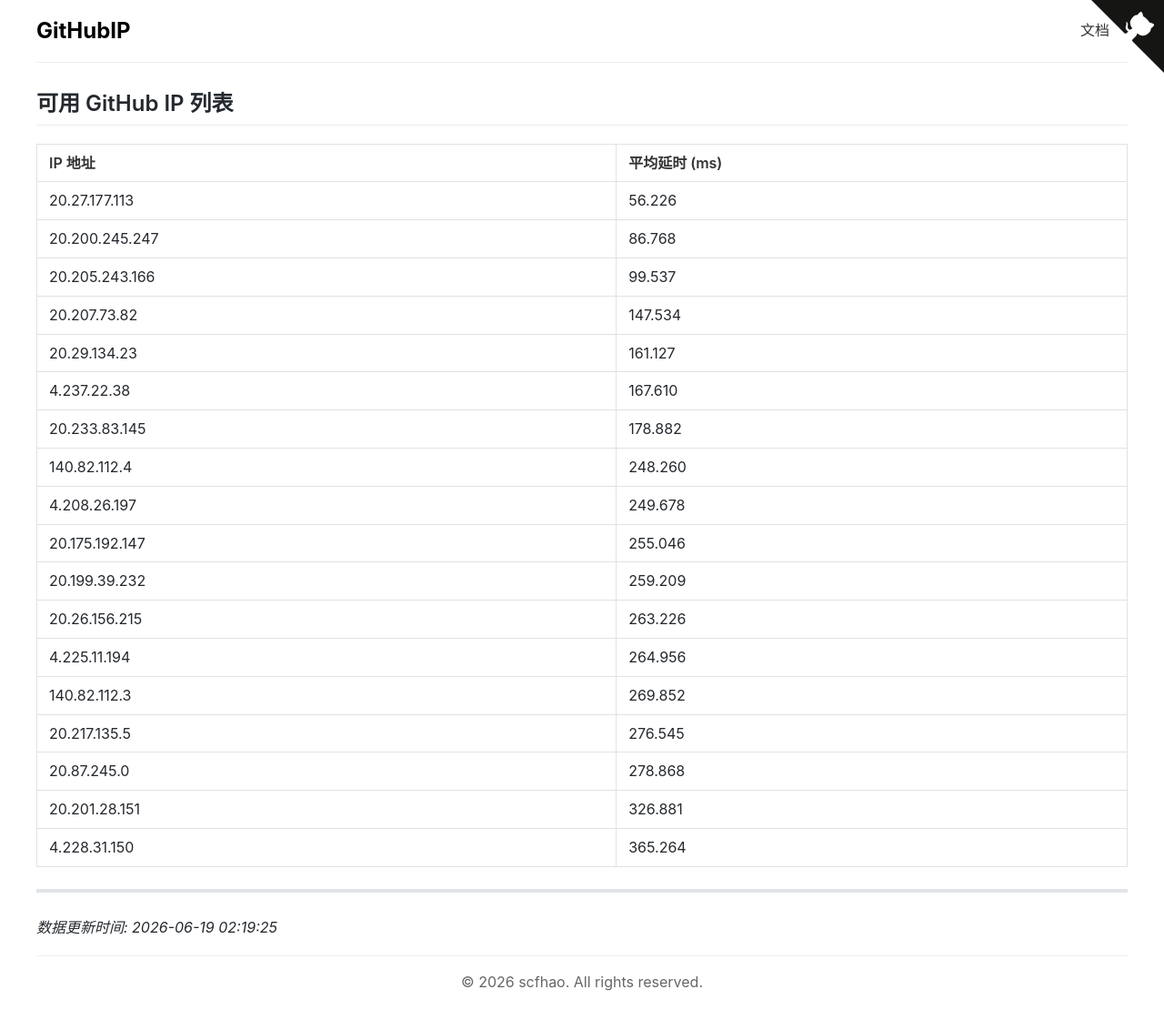
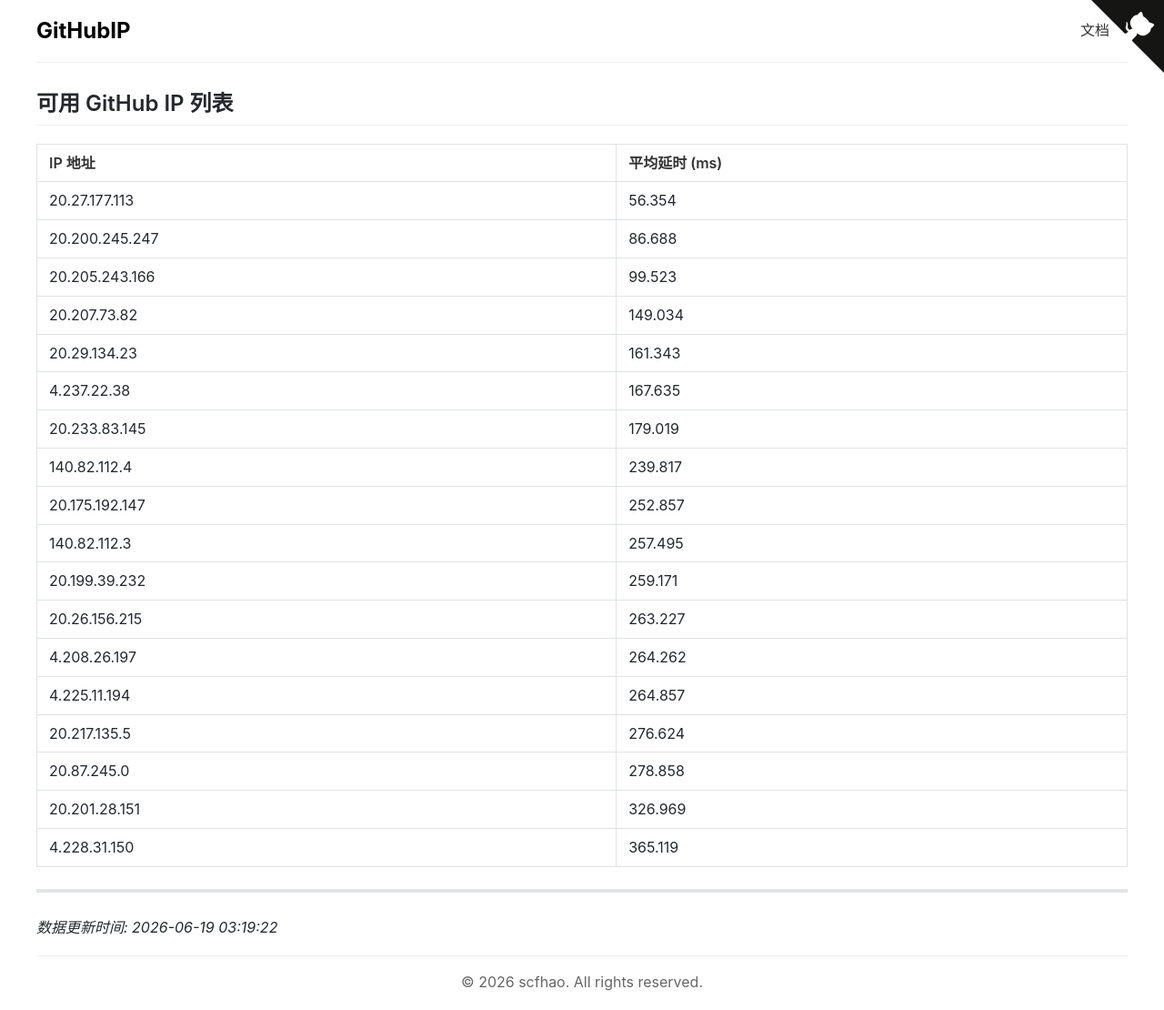
Before and after one commit to scfhao/GitHubIP, a Jekyll site: the page built from index.md, in a window 1280 px wide. Shown: the whole page at 91% size. Built offline with Jekyll 4.4.1, drawn with Linux system fonts in a browser that asks for light colours.

Commit message:
自动脚本执行 - 2026-06-19 03:19:23

```diff
--- a/index.md
+++ b/index.md
@@ -1,32 +1,32 @@
 ---
 layout: home
 title: GitHub IP 列表
-date: 2026-06-19 02:19:25
+date: 2026-06-19 03:19:22
 ---
 
 ## 可用 GitHub IP 列表
 
 | IP 地址 | 平均延时 (ms) |
 |---------|--------------|
-| 20.27.177.113 | 56.226 |
-| 20.200.245.247 | 86.768 |
-| 20.205.243.166 | 99.537 |
-| 20.207.73.82 | 147.534 |
-| 20.29.134.23 | 161.127 |
-| 4.237.22.38 | 167.610 |
-| 20.233.83.145 | 178.882 |
-| 140.82.112.4 | 248.260 |
-| 4.208.26.197 | 249.678 |
-| 20.175.192.147 | 255.046 |
-| 20.199.39.232 | 259.209 |
-| 20.26.156.215 | 263.226 |
-| 4.225.11.194 | 264.956 |
-| 140.82.112.3 | 269.852 |
-| 20.217.135.5 | 276.545 |
-| 20.87.245.0 | 278.868 |
-| 20.201.28.151 | 326.881 |
-| 4.228.31.150 | 365.264 |
+| 20.27.177.113 | 56.354 |
+| 20.200.245.247 | 86.688 |
+| 20.205.243.166 | 99.523 |
+| 20.207.73.82 | 149.034 |
+| 20.29.134.23 | 161.343 |
+| 4.237.22.38 | 167.635 |
+| 20.233.83.145 | 179.019 |
+| 140.82.112.4 | 239.817 |
+| 20.175.192.147 | 252.857 |
+| 140.82.112.3 | 257.495 |
+| 20.199.39.232 | 259.171 |
+| 20.26.156.215 | 263.227 |
+| 4.208.26.197 | 264.262 |
+| 4.225.11.194 | 264.857 |
+| 20.217.135.5 | 276.624 |
+| 20.87.245.0 | 278.858 |
+| 20.201.28.151 | 326.969 |
+| 4.228.31.150 | 365.119 |
 
 ---
 
-*数据更新时间: 2026-06-19 02:19:25*
+*数据更新时间: 2026-06-19 03:19:22*
```
